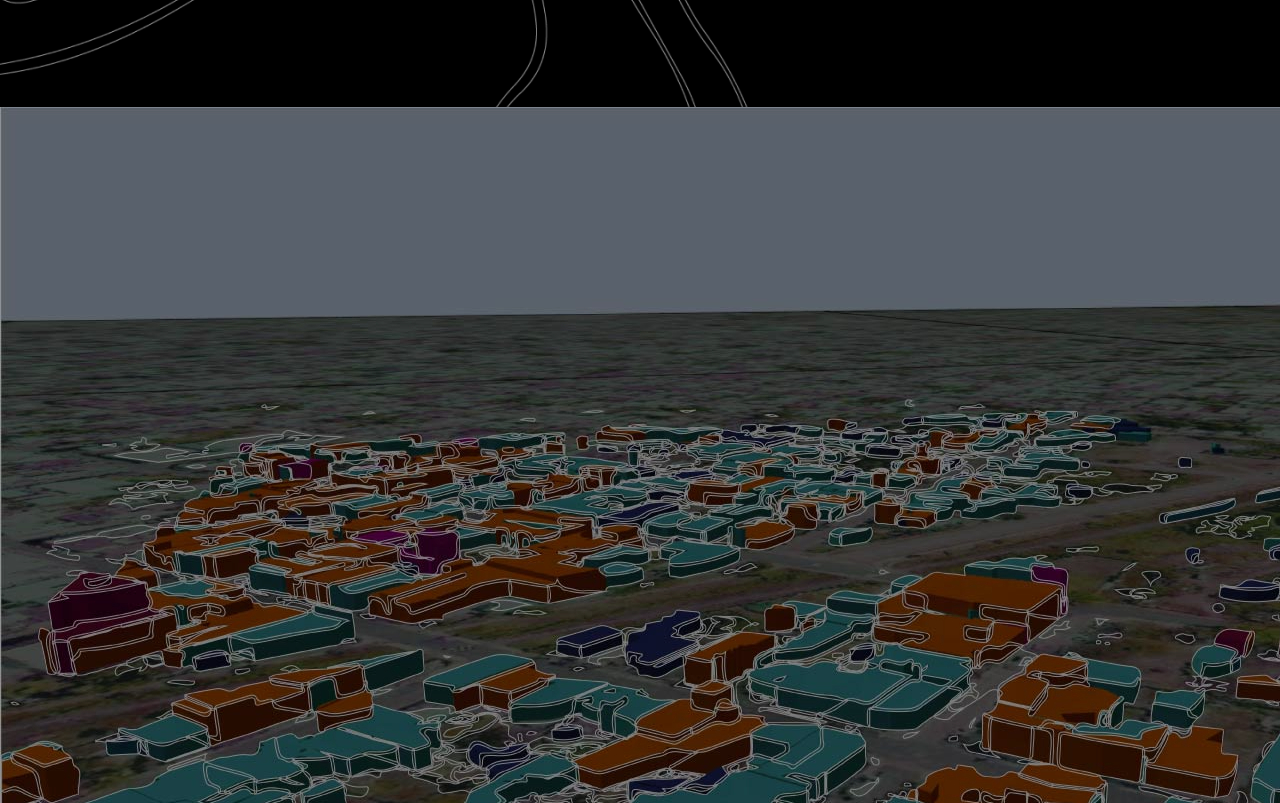
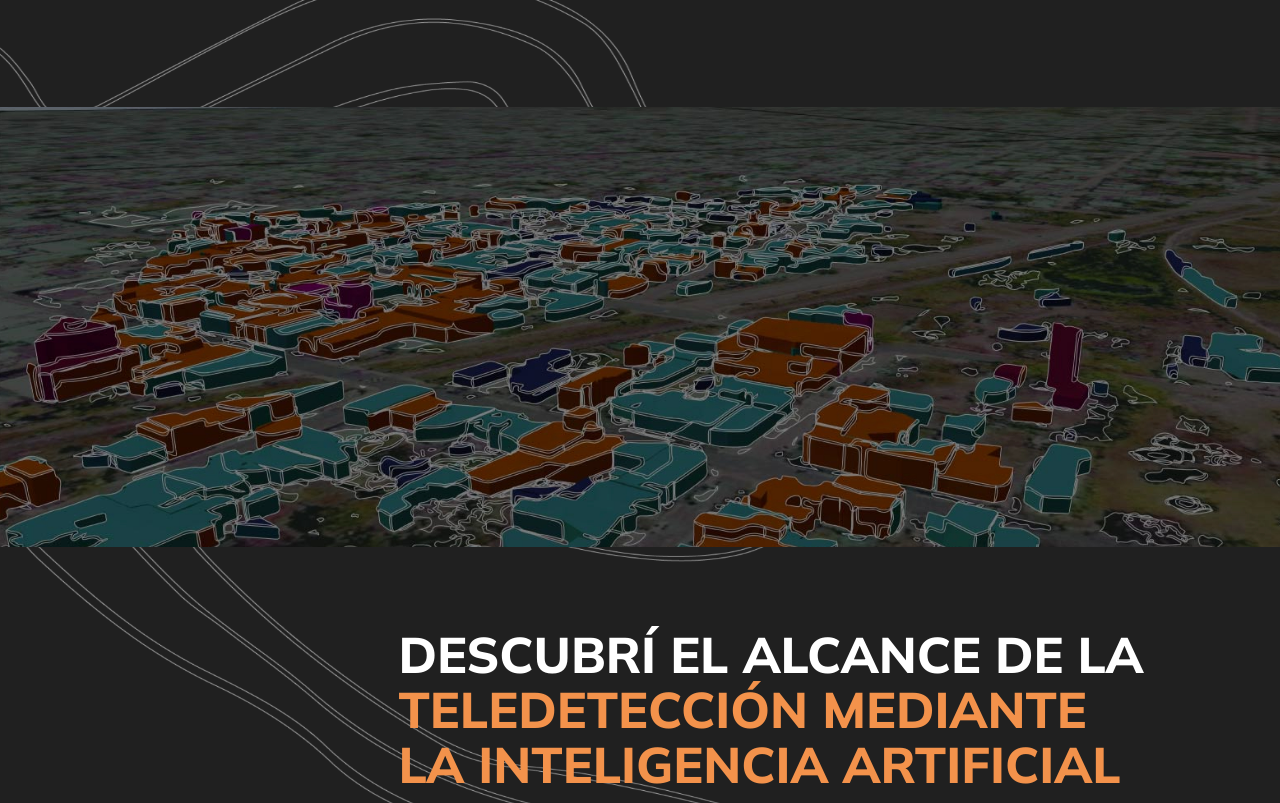
Before and after one commit to martinmaidana/terruneo, a plain HTML site: page index.html in a window 1280 px wide. Shown: the part 376-1179 px from the top of the page. Drawn offline with nearby package versions, Linux system fonts and the light colour scheme; animation ran at ten frames a second.

Commit message:
acomodo algunas cosas

```diff
--- a/index.html
+++ b/index.html
@@ -41,9 +41,10 @@
                         <a href="#teledeteccionTitulo">CONOCENOS</a>
                     </button>
                 </div>
+                <div class="container-img">
 
-
-                <img src="./assets/header-web-opacity.webp"  class="imagen-header" alt="header-web">
+                    <img src="./assets/header-web-opacity.webp"  class="imagen-header" alt="header-web" width="1450" height="440">
+                </div>
 
 
                 <div class="teledeteccion ">
@@ -140,7 +141,7 @@
         <section class="solucion_completa">
             <div class="soluciion_mas_completa" data-aos="fade-right" data-aos-offset="300"
                 data-aos-easing="ease-in-sine">
-                <h2 class="reconocimiento">LA <span class="subtitulo_naranja_inside">SOLUCIÓN MAS COMPLETA</span>
+                <h2 class="reconocimiento">LA <span class="subtitulo_naranja_inside">SOLUCIÓN MÁS COMPLETA</span>
                 PARA EL RECONOCIMIENTO
                 DEL TERRITORIO</h2>
             </div>
--- a/style.css
+++ b/style.css
@@ -115,6 +115,19 @@ nav {
   line-height: 110%; /* Line height of 110% */
 }
 
+.container-img{
+  width: 100%;
+  height: 440px;
+  overflow: hidden;
+}
+
+.container-img .imagen-header {
+  width: 110%;
+  height: 110%;
+  object-fit: cover;
+  object-position: -5px 60%;
+}
+
 .descubri{
   width: 745px;
 }
@@ -132,9 +145,12 @@ nav {
 /* Estilos iniciales para el main */
 .gestionadElTerritorio {
   background-image: url("./assets/Elemento-grafico-camino-terruneo-02-1.webp");
-  background-color: black;
-  background-size: cover;
-
+  background-repeat: no-repeat;
+  background-size: 100% 100% ;
+  background-position: 0% 250px;
+  background-color: #202020;
+  border-bottom: 1px solid white;
+  padding-bottom: 85px;
 }
 
 @keyframes desplazamiento {
@@ -215,9 +231,10 @@ nav {
 .solucion_completa {
   background-image: url("./assets/Group-1000001931_1.webp");
   background-size: cover;
-  background-color: black;
-  padding-top: 60px;
+  background-color: #202020;
+  padding-top: 85px;
   padding-left: 70px;
+  border-bottom: 1px solid white;
 }
 .solucion_h6_naranja {
   line-height: 0.5px;
@@ -265,7 +282,7 @@ nav {
 
 /* ------------------SECCION FACIL DE USAR-------------- */
 .facil_de_usar {
-  background-color: rgb(35, 35, 35);
+  background-color: #202020;
 }
 .facil_ancho{
   width:769px;
@@ -797,10 +814,6 @@ formulario-boton-enviar{
     background-color: rgb(204, 204, 204);
     display: block;
   }
-  .imagen-header {
-    height: 230px;
-    width: -webkit-fill-available;
-  }
   .h6_naranja {
     font-size: 22px;
   }
```
